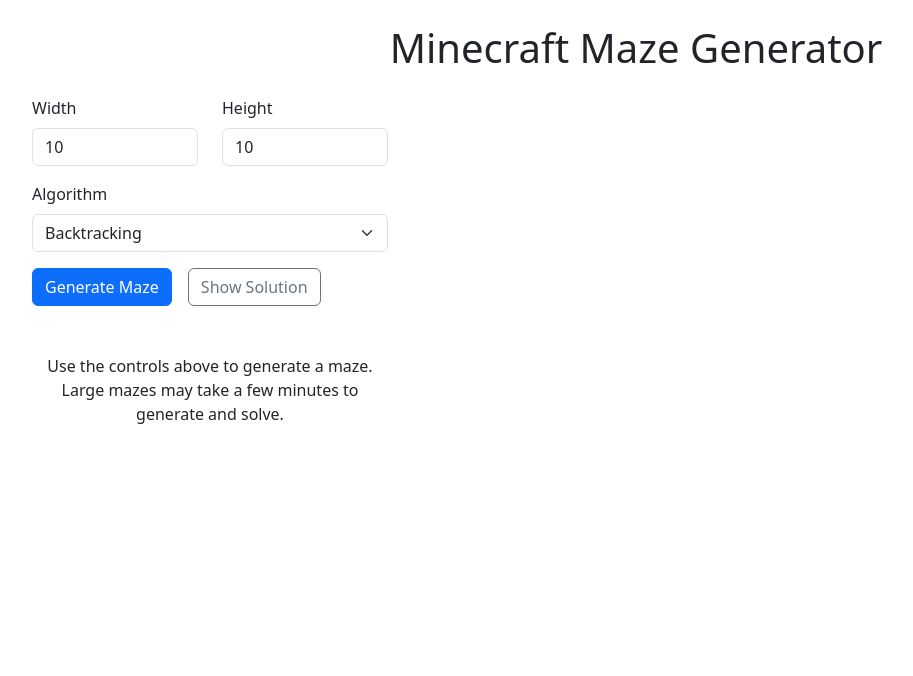
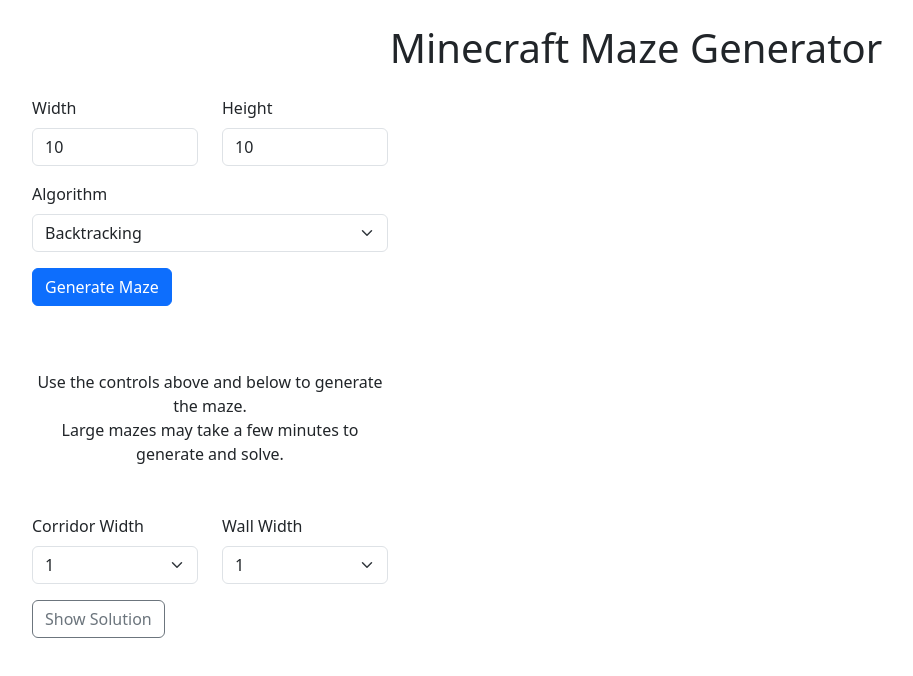
Before and after one commit to nsdigirolamo/maze-gen, a React (Vite) app: page / in a window 1280 px wide. Shown: the top 676 px of the page, without its empty margins (4-917 px from the left). Built offline with nearby package versions, Linux system fonts and the light colour scheme.

Commit message:
Added controls for wall widths

```diff
--- a/src/App.tsx
+++ b/src/App.tsx
@@ -9,6 +9,8 @@
 
 function App() {
   const [showSolution, setShowSolution] = useState<boolean>(false);
+  const [corridorWidth, setCorridorWidth] = useState<number>(10);
+  const [wallWidth, setWallWidth] = useState<number>(10);
   const [maze, setMaze] = useState<Maze | null>();
 
   const onMazeFormSubmit = (values: MazeFormValues) => {
@@ -25,17 +27,19 @@
           <Col>
             <MazeForm
               onSubmit={onMazeFormSubmit}
+              onCorridorWidthChange={setCorridorWidth}
+              onWallWidthChange={setWallWidth}
               onShowSolution={setShowSolution}
             />
-            <div className="text-center my-5">
-              Use the controls above to generate a maze.
-              <br />
-              Large mazes may take a few minutes to generate and solve.
-            </div>
           </Col>
           <Col sm={8}>
             {maze ? (
-              <Visualizer maze={maze} showSolution={showSolution} />
+              <Visualizer
+                maze={maze}
+                cellWidth={corridorWidth}
+                wallWidth={wallWidth}
+                showSolution={showSolution}
+              />
             ) : null}
           </Col>
         </Row>
--- a/src/components/MazeForm.tsx
+++ b/src/components/MazeForm.tsx
@@ -1,4 +1,4 @@
-import { ReactElement, useState } from "react";
+import { ReactElement } from "react";
 import MazeFormValues from "../models/maze-form-values";
 import { Button, Form, Row, ToggleButton } from "react-bootstrap";
 import { useFormik } from "formik";
@@ -6,25 +6,51 @@
 
 interface MazeFormProps {
   onSubmit: (values: MazeFormValues) => void;
+  onCorridorWidthChange: (value: number) => void;
+  onWallWidthChange: (value: number) => void;
   onShowSolution: (value: boolean) => void;
 }
 
-function MazeForm({ onSubmit, onShowSolution }: MazeFormProps): ReactElement {
-  const [showSolution, setShowSolution] = useState<boolean>(false);
+const sizeOptions = [10, 20, 30, 40, 50];
+
+function MazeForm({
+  onSubmit,
+  onCorridorWidthChange,
+  onWallWidthChange,
+  onShowSolution,
+}: MazeFormProps): ReactElement {
   const formik = useFormik({
     initialValues: {
       width: 10,
       height: 10,
       mazeCreatorIndex: 0,
       showSolution: false,
+      corridorWidth: 10,
+      wallWidth: 10,
     },
     onSubmit,
   });
 
   const handleShowSolutionClick = () => {
-    const newShowSolution = !showSolution;
-    setShowSolution(newShowSolution);
+    const newShowSolution = !formik.values.showSolution;
+    formik.setFieldValue("showSolution", newShowSolution);
     onShowSolution(newShowSolution);
+  };
+
+  const handleCorridorWidthChange = (
+    event: React.ChangeEvent<HTMLSelectElement>,
+  ) => {
+    const newCorridorWidth = +event.target.value;
+    formik.setFieldValue("corridorWidth", newCorridorWidth);
+    onCorridorWidthChange(newCorridorWidth);
+  };
+
+  const handleWallWidthChange = (
+    event: React.ChangeEvent<HTMLSelectElement>,
+  ) => {
+    const newWallWidth = +event.target.value;
+    formik.setFieldValue("wallWidth", newWallWidth);
+    onWallWidthChange(newWallWidth);
   };
 
   return (
@@ -62,20 +88,64 @@
           </Form.Select>
         </Form.Group>
       </Row>
+      <Row className="mb-3">
+        <div>
           <Button variant="primary" type="submit">
             Generate Maze
           </Button>
+        </div>
+      </Row>
+      <Row>
+        <div className="text-center my-5">
+          Use the controls above and below to generate the maze.
+          <br />
+          Large mazes may take a few minutes to generate and solve.
+        </div>
+      </Row>
+      <Row className="mb-3">
+        <Form.Group className="col">
+          <Form.Label>Corridor Width</Form.Label>
+          <Form.Select
+            id="corridorWidth"
+            name="corridorWidth"
+            value={formik.values.corridorWidth}
+            onChange={handleCorridorWidthChange}
+            onBlur={formik.handleBlur}
+          >
+            {sizeOptions.map((element, index) => (
+              <option value={element} key={index} label={"" + element / 10} />
+            ))}
+          </Form.Select>
+        </Form.Group>
+        <Form.Group className="col">
+          <Form.Label>Wall Width</Form.Label>
+          <Form.Select
+            id="wallWidth"
+            name="wallWidth"
+            value={formik.values.wallWidth}
+            onChange={handleWallWidthChange}
+            onBlur={formik.handleBlur}
+          >
+            {sizeOptions.map((element, index) => (
+              <option value={element} key={index} label={"" + element / 10} />
+            ))}
+          </Form.Select>
+        </Form.Group>
+      </Row>
+      <Row>
+        <div>
           <ToggleButton
             id="toggle-check"
-        className="mx-3"
             type="checkbox"
             variant="outline-secondary"
-        checked={showSolution}
+            checked={formik.values.showSolution}
             value="1"
             onClick={handleShowSolutionClick}
           >
             {formik.values.showSolution ? "Hide Solution" : "Show Solution"}
           </ToggleButton>
+        </div>
+      </Row>
     </Form>
   );
 }
--- a/src/components/Visualizer.tsx
+++ b/src/components/Visualizer.tsx
@@ -5,14 +5,14 @@
 
 interface VisualizerProps {
   maze: Maze;
-  corridorWidth?: number;
-  wallWidth?: number;
+  cellWidth: number;
+  wallWidth: number;
   showSolution?: boolean;
 }
 
 function Visualizer({
   maze,
-  corridorWidth,
+  cellWidth,
   wallWidth,
   showSolution,
 }: VisualizerProps): ReactElement {
@@ -22,13 +22,10 @@
   const mazeHeight = maze.length;
 
   const padding = 10;
-  const cellSize = corridorWidth ? corridorWidth : 25;
-  const wallSize = wallWidth ? wallWidth : 10;
-
   const canvasWidth =
-    2 * padding + (mazeWidth + 1) * wallSize + mazeWidth * cellSize;
+    2 * padding + (mazeWidth + 1) * wallWidth + mazeWidth * cellWidth;
   const canvasHeight =
-    2 * padding + (mazeHeight + 1) * wallSize + mazeHeight * cellSize;
+    2 * padding + (mazeHeight + 1) * wallWidth + mazeHeight * cellWidth;
 
   const start: Coordinate = { row: 0, col: 0 };
   const end: Coordinate = { row: mazeHeight - 1, col: mazeWidth - 1 };
@@ -46,7 +43,7 @@
     context.fillStyle = "black";
     context.fillRect(0, 0, canvas.width, canvas.height);
 
-    drawWalls(context, maze, padding, cellSize, wallSize);
+    drawWalls(context, maze, padding, cellWidth, wallWidth);
     drawPadding(context, padding);
 
     if (showSolution) {
@@ -54,11 +51,11 @@
         context,
         solveMaze(maze, start, end),
         padding,
-        cellSize,
-        wallSize,
+        cellWidth,
+        wallWidth,
       );
     }
-  }, [maze, showSolution]);
+  }, [maze, showSolution, cellWidth, wallWidth]);
 
   return (
     <canvas
@@ -72,8 +69,8 @@
   context: CanvasRenderingContext2D,
   maze: Maze,
   padding: number,
-  cellSize: number,
-  wallSize: number,
+  cellWidth: number,
+  wallWidth: number,
 ) {
   context.fillStyle = "white";
 
@@ -81,30 +78,30 @@
     for (let col = 0; col < maze[0].length; col++) {
       const cell = maze[row][col];
 
-      const x = padding + (1 + col) * wallSize + col * cellSize;
-      const y = padding + (1 + row) * wallSize + row * cellSize;
+      const x = padding + (1 + col) * wallWidth + col * cellWidth;
+      const y = padding + (1 + row) * wallWidth + row * cellWidth;
 
-      context.fillRect(x, y, cellSize, cellSize);
+      context.fillRect(x, y, cellWidth, cellWidth);
 
       if (!cell.walls.top) {
         const wallX = x;
-        const wallY = y - wallSize;
-        context.fillRect(wallX, wallY, cellSize, wallSize);
+        const wallY = y - wallWidth;
+        context.fillRect(wallX, wallY, cellWidth, wallWidth);
       }
       if (!cell.walls.right) {
-        const wallX = x + cellSize;
+        const wallX = x + cellWidth;
         const wallY = y;
-        context.fillRect(wallX, wallY, wallSize, cellSize);
+        context.fillRect(wallX, wallY, wallWidth, cellWidth);
       }
       if (!cell.walls.bottom) {
         const wallX = x;
-        const wallY = y + cellSize;
-        context.fillRect(wallX, wallY, cellSize, wallSize);
+        const wallY = y + cellWidth;
+        context.fillRect(wallX, wallY, cellWidth, wallWidth);
       }
       if (!cell.walls.left) {
-        const wallX = x - wallSize;
+        const wallX = x - wallWidth;
         const wallY = y;
-        context.fillRect(wallX, wallY, wallSize, cellSize);
+        context.fillRect(wallX, wallY, wallWidth, cellWidth);
       }
     }
   }
@@ -114,8 +111,8 @@
   context: CanvasRenderingContext2D,
   solution: Coordinate[],
   padding: number,
-  cellSize: number,
-  wallSize: number,
+  cellWidth: number,
+  wallWidth: number,
 ) {
   context.strokeStyle = "red";
   context.lineWidth = 3;
@@ -127,18 +124,24 @@
     const col = current.col;
 
     const currentX =
-      padding + (1 + col) * wallSize + col * cellSize + cellSize / 2.0;
+      padding + (1 + col) * wallWidth + col * cellWidth + cellWidth / 2.0;
     const currentY =
-      padding + (1 + row) * wallSize + row * cellSize + cellSize / 2.0;
+      padding + (1 + row) * wallWidth + row * cellWidth + cellWidth / 2.0;
 
     const next = solution[index + 1];
     const nextRow = next.row;
     const nextCol = next.col;
 
     const nextX =
-      padding + (1 + nextCol) * wallSize + nextCol * cellSize + cellSize / 2.0;
+      padding +
+      (1 + nextCol) * wallWidth +
+      nextCol * cellWidth +
+      cellWidth / 2.0;
     const nextY =
-      padding + (1 + nextRow) * wallSize + nextRow * cellSize + cellSize / 2.0;
+      padding +
+      (1 + nextRow) * wallWidth +
+      nextRow * cellWidth +
+      cellWidth / 2.0;
 
     context.moveTo(currentX, currentY);
     context.lineTo(nextX, nextY);
```
Lines whose indentation alone changed are shown as unchanged.
